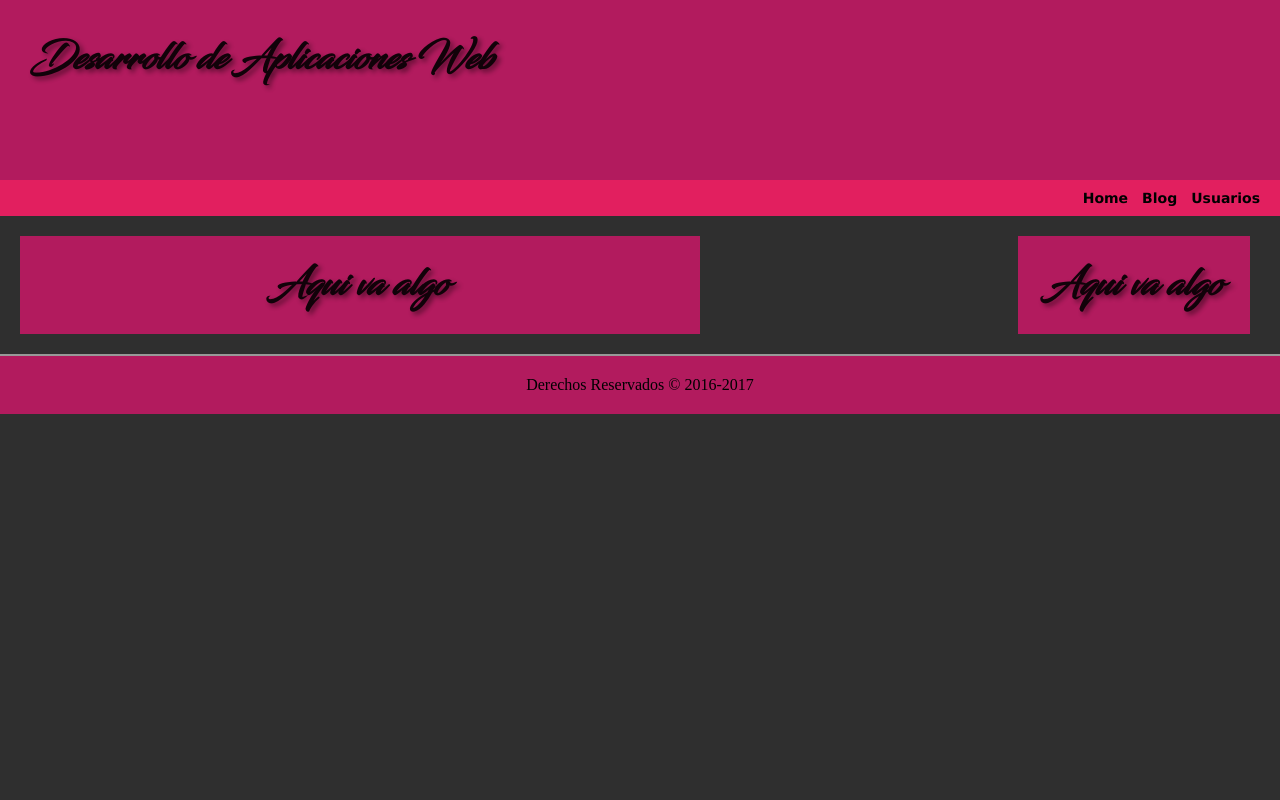
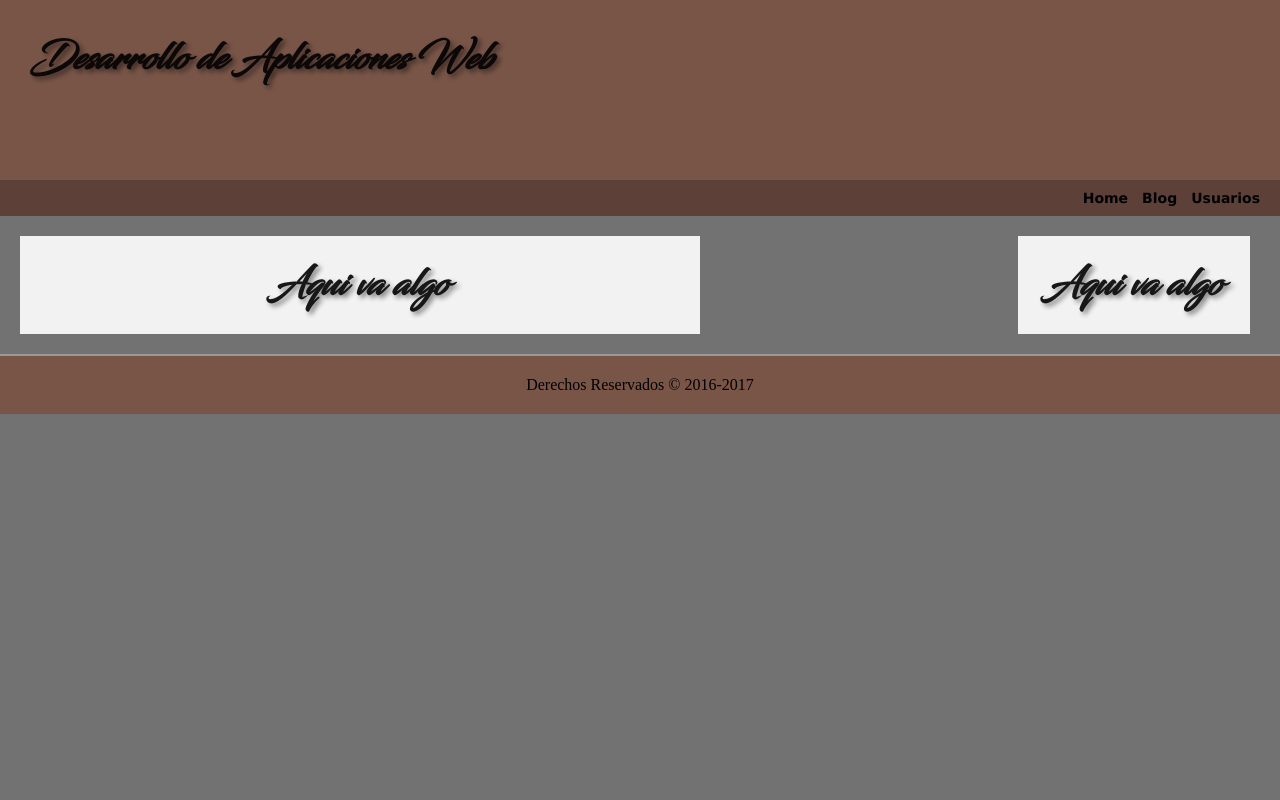
Before and after one commit to Terceroa/Daw, a PHP site: page / in a window 1280 px wide. Run offline with PHP 8.4, Linux system fonts and the light colour scheme.

Commit message:
Cambio de colores

```diff
--- a/css/style.css
+++ b/css/style.css
@@ -25,14 +25,14 @@
 
     #Cabecera {
     padding: 30px;
-        height: 15%;
-        background-color: #B21B5E;
-        text-align: left;
+    height: 15%;
+    background-color: #795548;
+    text-align: left;
 
     }
 
     #Menu {
-    background: #E21F5F;
+    background: #5D4037;
     padding: 5px 15px;
     }
 
@@ -48,7 +48,7 @@
     width: 50%;
     margin: 20px 0px;
     padding: 20px;
-    background: #B21B5E;
+    background: #F2F2F2;
     margin-left: 20px;
     }
 
@@ -57,13 +57,13 @@
     width: 15%;
     margin: 20px 0px;
     padding: 20px;
-    background: #B21B5E;
+    background: #F2F2F2;
     margin-right: 30px;
     }
 
     #Pie {
     clear: both;
-    background: #B21B5E;
+    background: #795548;
     text-align: center;
     padding: 20px;
     border-top: 2px solid #999999;
@@ -106,7 +106,7 @@
     font: bold 14px verdana, sans-serif;
     }
 
-    html, body { height: 100%; margin: 0; padding: 0; background-color: #2F2F2F; text-align: right;
+    html, body { height: 100%; margin: 0; padding: 0; background-color: #727272; text-align: right;
     }
 
     #principal {
```
